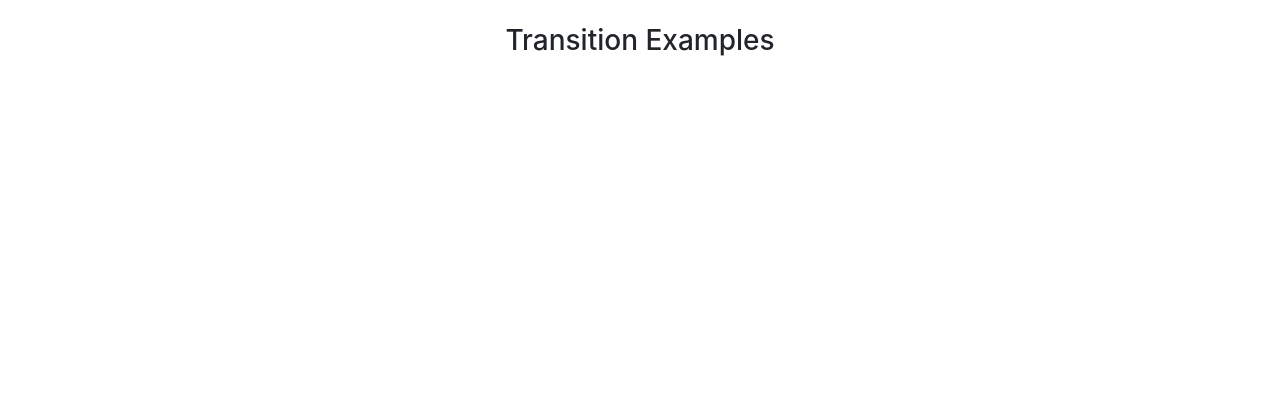
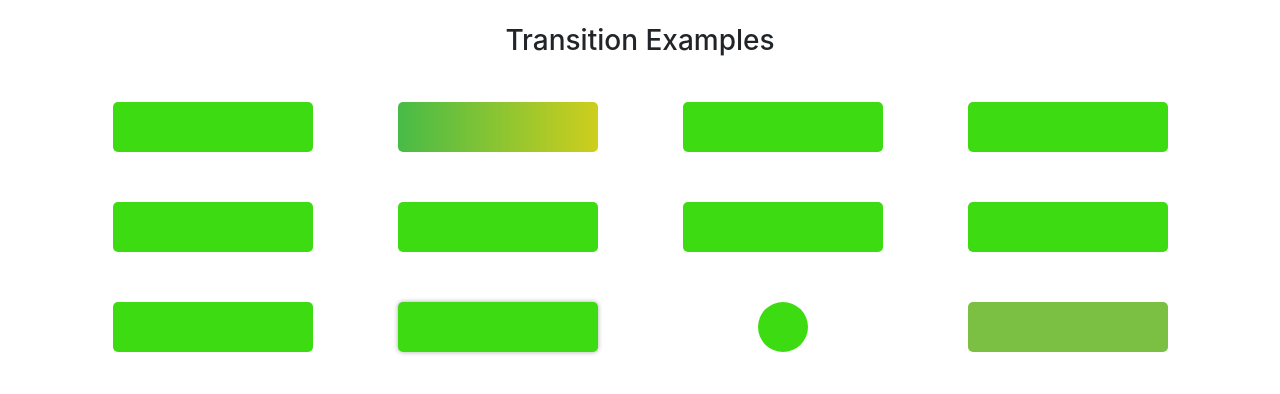
Before and after one commit to tareqnmd/FrontEnd-Works, a plain HTML site: page transition/index.html in a window 1280 px wide. Drawn offline with nearby package versions, Linux system fonts and the light colour scheme.

Commit message:
transition folder added

```diff
--- a/transition/index.html
+++ b/transition/index.html
@@ -5,7 +5,7 @@
     <meta charset="UTF-8" />
     <meta http-equiv="X-UA-Compatible" content="IE=edge" />
     <meta name="viewport" content="width=device-width, initial-scale=1.0" />
-    <title>Box Shadow</title>
+    <title>Transition</title>
     <link rel="stylesheet" href="https://cdn.jsdelivr.net/npm/bootstrap@4.6.0/dist/css/bootstrap.min.css">
     <link rel="stylesheet" href="transition.css">
 </head>
@@ -19,7 +19,67 @@
         <h3 class='text-center mt-4 mb-4'>Transition Examples</h3>
         <div class="container">
             <div class="row">
-
+                <div class="col-sm-6 col-lg-3 col-md-4">
+                    <section>
+                        <div class="transition-1"></div>
+                    </section>
+                </div>
+                <div class="col-sm-6 col-lg-3 col-md-4">
+                    <section>
+                        <div class="transition-2"></div>
+                    </section>
+                </div>
+                <div class="col-sm-6 col-lg-3 col-md-4">
+                    <section>
+                        <div class="transition-3"></div>
+                    </section>
+                </div>
+                <div class="col-sm-6 col-lg-3 col-md-4">
+                    <section>
+                        <div class="transition-4"></div>
+                    </section>
+                </div>
+                <div class="col-sm-6 col-lg-3 col-md-4">
+                    <section>
+                        <div class="transition-5"></div>
+                    </section>
+                </div>
+                <div class="col-sm-6 col-lg-3 col-md-4">
+                    <section>
+                        <div class="transition-6"></div>
+                    </section>
+                </div>
+                <div class="col-sm-6 col-lg-3 col-md-4">
+                    <section>
+                        <div class="transition-7"></div>
+                    </section>
+                </div>
+                <div class="col-sm-6 col-lg-3 col-md-4">
+                    <section>
+                        <div class="transition-8"></div>
+                    </section>
+                </div>
+                <div class="col-sm-6 col-lg-3 col-md-4">
+                    <section>
+                        <div class="transition-9"></div>
+                    </section>
+                </div>
+                <div class="col-sm-6 col-lg-3 col-md-4">
+                    <section>
+                        <div class="transition-10"></div>
+                    </section>
+                </div>
+                <div class="col-sm-6 col-lg-3 col-md-4">
+                    <section>
+                        <div class="transition-11"></div>
+                    </section>
+                </div>
+                <div class="col-sm-6 col-lg-3 col-md-4">
+                    <section>
+                        <div class="transition-12 color-shift">
+                        </div>
+                    </section>
+                </div>
             </div>
         </div>
     </main>
--- a/transition/transition.css
+++ b/transition/transition.css
@@ -0,0 +1,226 @@
+/* section */
+section {
+	margin-top: 20px;
+	margin-bottom: 30px;
+}
+section div {
+	margin: auto;
+}
+
+/* transition 1 */
+.transition-1 {
+	width: 200px;
+	height: 50px;
+	border-radius: 5px;
+	background-color: rgb(61, 220, 18);
+	transition: background 500ms linear;
+}
+.transition-1:hover {
+	background-color: #ad310b;
+}
+
+/* transition 2 */
+
+.transition-2 {
+	width: 200px;
+	height: 50px;
+	border-radius: 5px;
+	/* display: inline-block; */
+	position: relative;
+	/* background-color: #ccc; */
+	background: linear-gradient(90deg, rgb(71, 187, 71), rgb(206, 206, 29));
+	z-index: 1;
+}
+.transition-2:after {
+	position: absolute;
+	content: "";
+	top: 0;
+	left: 0;
+	width: 100%;
+	height: 100%;
+	border-radius: 5px;
+	background: linear-gradient(90deg, rgb(115, 223, 115), rgb(235, 235, 131));
+	transition: opacity 1s ease-out;
+	z-index: 2;
+	opacity: 0;
+}
+.transition-2:hover:after {
+	opacity: 1;
+}
+/*
+  .transition-2 span {
+    position: relative;
+    z-index: 3;
+  }
+   */
+
+/* transition 3 */
+.transition-3 {
+	width: 200px;
+	height: 50px;
+	border-radius: 5px;
+	background-color: rgb(61, 220, 18);
+	transition: 0.3s;
+}
+.transition-3:hover {
+	transform: scale(1.1);
+}
+
+/* transition 3 */
+.transition-4 {
+	width: 200px;
+	height: 50px;
+	border-radius: 5px;
+	background-color: rgb(61, 220, 18);
+	transition: 0.3s;
+}
+.transition-4:hover {
+	transform: scale(0.9);
+}
+
+/* transition 5 */
+.transition-5 {
+	width: 200px;
+	height: 50px;
+	border-radius: 5px;
+	background-color: rgb(61, 220, 18);
+	transition: 0.3s;
+}
+.transition-5:hover {
+	transform: rotate(-10deg);
+}
+
+/* transition 6 */
+.transition-6 {
+	width: 200px;
+	height: 50px;
+	border-radius: 5px;
+	background-color: rgb(61, 220, 18);
+	transition: 0.5s;
+}
+.transition-6:hover {
+	border-radius: 50%;
+}
+
+/* transition 7 */
+.transition-7 {
+	width: 200px;
+	height: 50px;
+	border-radius: 5px;
+	background-color: rgb(61, 220, 18);
+	transition: 0.5s;
+}
+.transition-7:hover {
+	box-shadow: 2px 2px#959595, 4px 4px #898989, 6px 6px #838384;
+	-webkit-transform: translateX(-3px);
+	transform: translateX(-3px);
+}
+
+/* transition 8 */
+.transition-8 {
+	width: 200px;
+	height: 50px;
+	border-radius: 5px;
+	background-color: rgb(61, 220, 18);
+	transition: 0.5s;
+}
+.transition-8:hover {
+	box-shadow: inset 0 0 0 8px #53a7ea;
+}
+
+/* transition 10 */
+.transition-9 {
+	width: 200px;
+	height: 50px;
+	border-radius: 5px;
+	background-color: rgb(61, 220, 18);
+	transition: box-shadow, 0.5s;
+}
+.transition-9:hover {
+	box-shadow: 0px 4px 15px 0 #333;
+}
+
+/* transition 10 */
+.transition-10 {
+	width: 200px;
+	height: 50px;
+	border-radius: 5px;
+	background-color: rgb(61, 220, 18);
+	transition: 0.2s;
+	box-shadow: 0px 0px 5px 0 rgb(174, 171, 171);
+}
+.transition-10:active {
+	box-shadow: 0 0px 15px 0 #333;
+}
+
+/* transition 11 */
+.transition-11 {
+	width: 50px;
+	height: 50px;
+	background-color: rgb(61, 220, 18);
+	border-radius: 50%;
+	border: 3px solid transparent;
+	transition: border-top-color 0.15s linear 0s,
+		border-right-color 0.15s linear 0.1s, border-bottom-color 0.15s linear 0.2s;
+}
+.transition-11:hover {
+	border-color: #0392cf;
+}
+
+/* Transition 12 */
+
+.transition-12.color-shift {
+	background: #7bc043;
+	border-radius: 5px;
+	color: #fff;
+	position: relative;
+	overflow: hidden;
+    width: 200px;
+    height:50px;
+}
+
+.transition-12.color-shift::before {
+	background: #c6d0be;
+	content: "";
+	position: absolute;
+	height: 400%;
+	width: 120%;
+	left: 100%;
+	bottom:100%;
+	transition: left 0.2s linear 0.2s, bottom 0.2s linear 0.2s;
+	transform: rotate(45deg);
+	opacity: 0.4;
+	z-index: 0;
+}
+
+.transition-12.color-shift::after {
+	background: #7bc043;
+	content: "";
+	position: absolute;
+	height: 400%;
+	width: 120%;
+	left: 100%;
+	bottom: 100%;
+	transition: left 0.2s linear, bottom 0.2s linear;
+	transform: rotate(45deg);
+	opacity: 0.6;
+	z-index: 0;
+}
+
+.transition-12.color-shift:hover::before,
+.transition-12.color-shift:hover::after,
+.transition-12.color-shift:focus::before,
+.transition-12.color-shift:focus::after {
+	left: 0;
+	bottom: -180%;
+}
+
+.transition-12.color-shift:hover::after,
+.transition-12.color-shift:focus::after {
+	transition: left 0.2s linear 0.4s, bottom 0.2s linear 0.4s;
+}
+
+.transition-12.color-shift span {
+	position: relative;
+	z-index: 1;
+}
```
